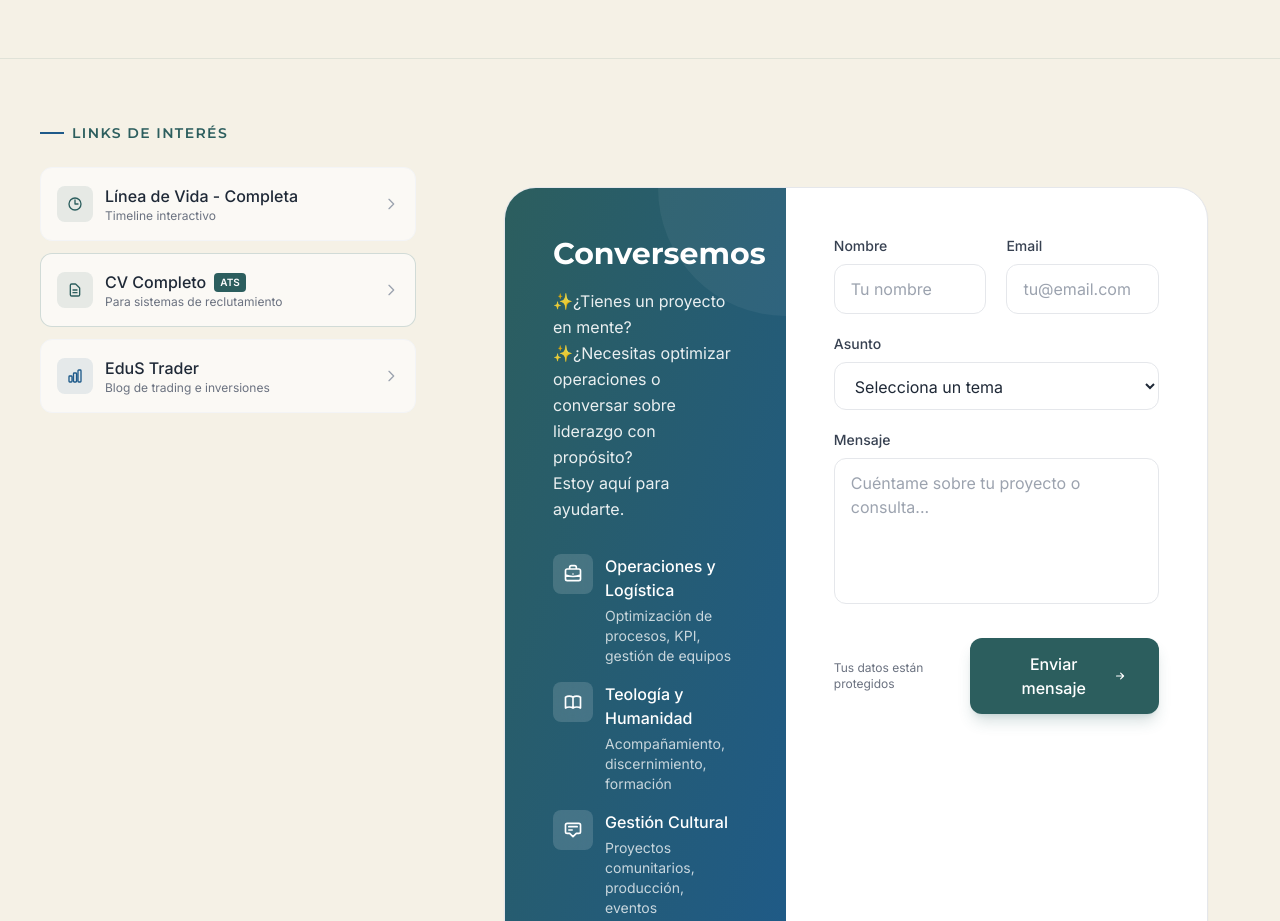
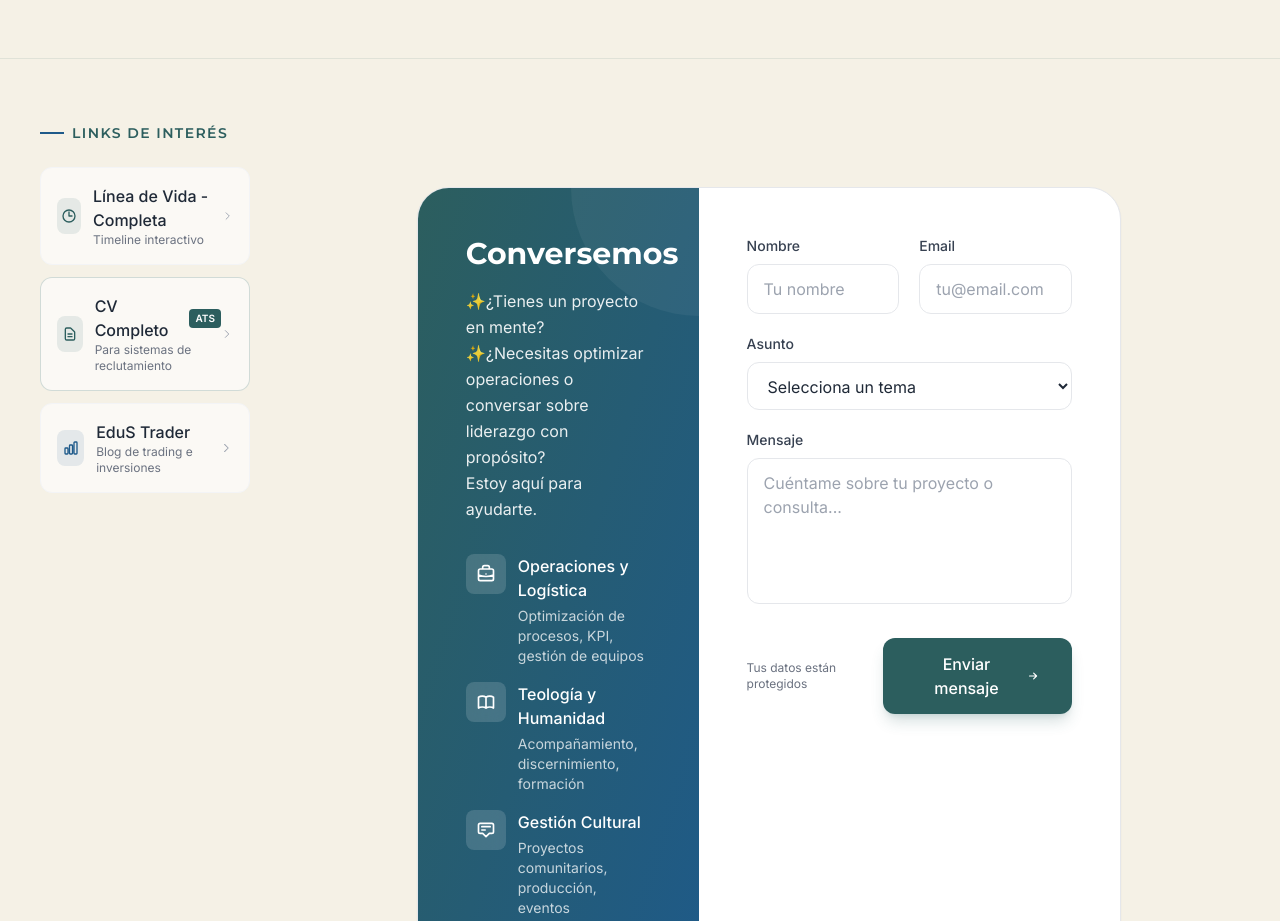
Before and after one commit to eduS-M/eduardo-silva-medina-portfolio, a website: page index.html in a window 1280 px wide. Shown: the part 1700-2621 px from the top of the page. Drawn offline with nearby package versions, Linux system fonts and the light colour scheme.

Commit message:
Update index.html

```diff
--- a/index.html
+++ b/index.html
@@ -574,9 +574,9 @@
 
 
             <section id="curriculum" class="py-16 border-t border-teal/10 scroll-mt-20">
-                                <div class="grid lg:grid-cols-12 gap-4 items-start">
+                                <div class="grid lg:grid-cols-10 gap-2 items-start">
                     <!-- Links - 4 columnas -->
-                    <div class="lg:col-span-4 ml-10">
+                    <div class="lg:col-span-2 ml-10">
                          <h3 class="font-mont font-semibold text-teal tracking-widest text-sm mb-6 flex items-center gap-2">
                             <span class="w-6 h-[2px] bg-accent"></span>
                             LINKS DE INTERÉS
```
